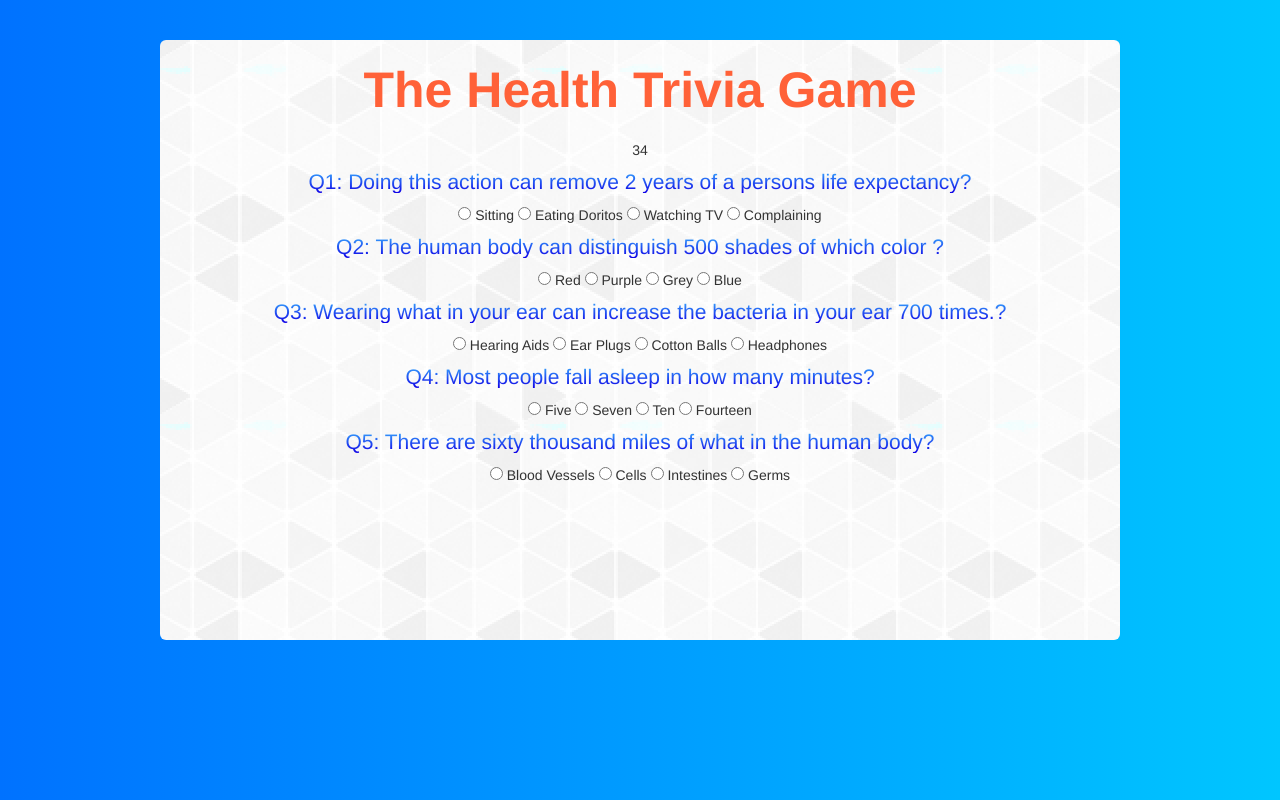
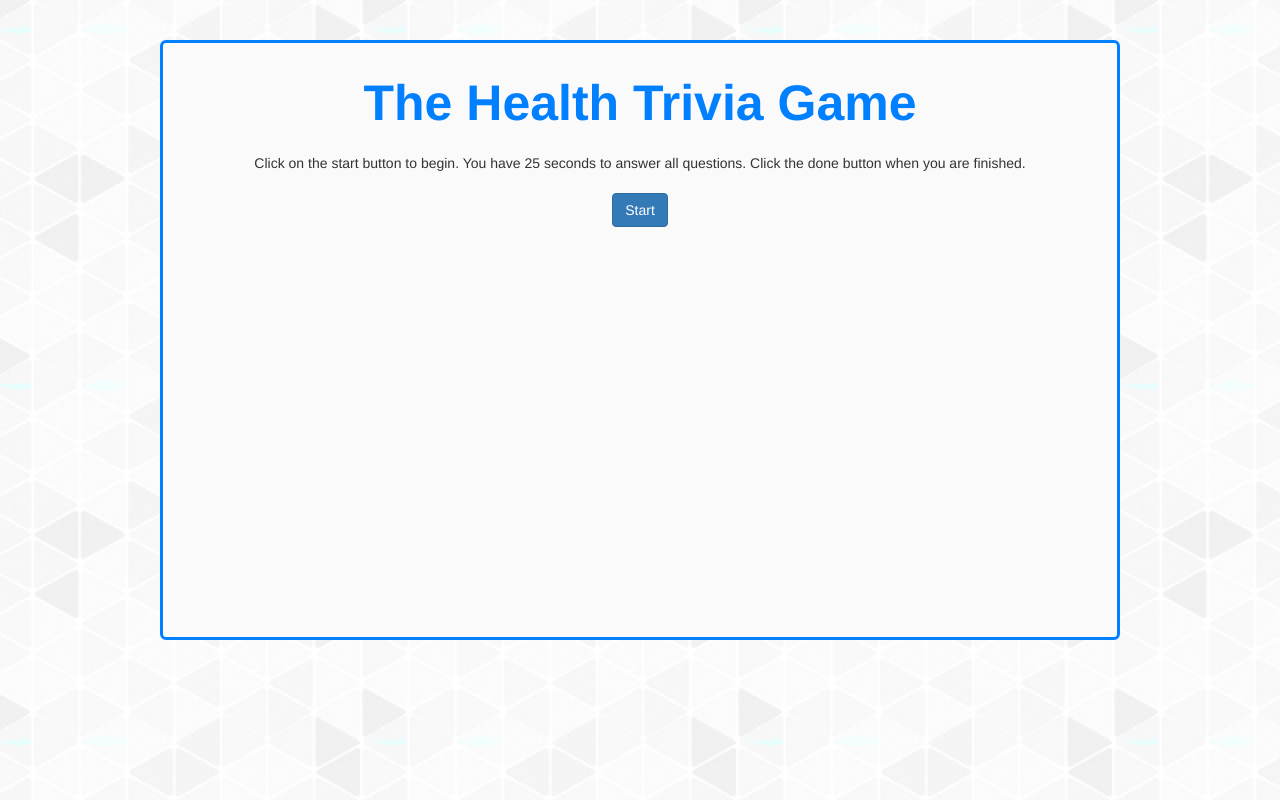
Before and after one commit to hadicodes/Trivia-Game, a PHP site: page / in a window 1280 px wide. Run offline with PHP 8.4, Linux system fonts and the light colour scheme; some libraries are stand-ins or nearby versions; some web fonts are replaced.

Commit message:
Finished game

```diff
--- a/assets/css/style.css
+++ b/assets/css/style.css
@@ -1,20 +1,12 @@
-    /*Background Gradient*/
-
-    .body-page {
-        background: #00c6ff;
-        /* fallback for old browsers */
-        background: -webkit-linear-gradient(to left, #00c6ff, #0072ff);
-        /* Chrome 10-25, Safari 5.1-6 */
-        background: linear-gradient(to left, #00c6ff, #0072ff);
-        /* W3C, IE 10+/ Edge, Firefox 16+, Chrome 26+, Opera 12+, Safari 7+ */
+    body {
+        background: url(../images/gplaypattern.png);
+        background-repeat: repeat;
     }
 
     .game-box {
+        background-color: #fafafa;
         border-radius: 6px;
-        background: url(../images/gplaypattern.png);
-        background-position: left top;
-        background-repeat: repeat;
-        padding: 20px;
+        border: #0080FF 3px solid;
         width: 960px;
         height: 600px;
         text-align: center;
@@ -23,21 +15,26 @@
     }
 
     .trivia-title {
-        color: #FF6138;
+        color: #0080FF;
         font-weight: bold;
         font-size: 50px;
         line-height: 20px;
-        padding-bottom: 30px;
+        padding: 30px;
     }
 
     h5 {
         font-size: 21px;
-        background: -webkit-linear-gradient(#38B1FF, #0F00E6);
-        -webkit-background-clip: text;
-        -webkit-text-fill-color: transparent;
     }
 
     .question-title {
         padding-left: 10px;
         padding-right: 10px;
     }
+
+    input[type=radio] {
+        margin: 10px;
+    }
+
+    button {
+        margin: 10px;
+    }
--- a/assets/javascript/app.js
+++ b/assets/javascript/app.js
@@ -58,15 +58,23 @@ function checkAnswer() {
     }
 }
 
-//Count down
-var count = 40;
-var total = setInterval(timer, 1000);
+function showResults() {
+    $('#results').append('Correctly answered: ' + correctAnswers + '</br>');
+    $('#results').append('Incorrectly answered: ' + incorrectAnswers + '</br>');
+    $('#results').append('Unanswered: ' + unanswered + '</br>');
+}
+
+//Count down timer at the top of the page
+//user has 40 seconds to complete the quiz
+var count = 25;
+var interval;
+var timeUp;
 
 function timer() {
     count--;
     if (count === 0) {
         timerMessage();
-        clearInterval(total);
+        clearInterval(interval);
     }
     $('#countdown-timer').html(count);
 }
@@ -74,3 +82,32 @@ function timer() {
 function timerMessage() {
     $('#timer-message').html('Time is up!');
 }
+
+
+$(document).ready(function() {
+    $('.start').show();
+    $('.game').hide();
+    $('.results').hide();
+    $('#start-button').on('click', function() {
+        $('.game').show();
+        interval = setInterval(timer, 1000);
+        $('.start').hide();
+        timeUp = setTimeout(function() {
+            clearInterval(interval);
+            checkAnswer();
+            $('#results').append('You ran out of time!</br>');
+            showResults();
+            $('.results').show();
+            $('.game').hide();
+        }, 25000);
+    });
+    $('#done-button').on('click', function() {
+        clearTimeout(timeUp);
+        clearInterval(interval);
+        checkAnswer();
+        showResults();
+        $('.results').show();
+        $('.game').hide();
+    });
+
+});
--- a/index.html
+++ b/index.html
@@ -18,44 +18,53 @@
         <div class="header">
             <h1 class="trivia-title">The Health Trivia Game</h1>
         </div>
-        <div id="countdown-timer">
-            <span>40</span>
+        <div id="start-game" class="start">
+            <p>Click on the start button to begin. You have 25 seconds to answer all questions. Click the done button when you are finished.</p>
+            <button class="btn btn-primary start" id="start-button">Start</button>
         </div>
-        <div id="timer-message"></div>
-        <div class="Q1 question-title">
+        <div id="countdown-timer" class="game">
+            <span>25</span>
+        </div>
+        <div id="timer-message" class="game"></div>
+        <div class="Q1 question-title game">
             <h5>Q1: Doing this action can remove 2 years of a persons life expectancy?</h5>
             <input type="radio" name="q1" value="Sitting"> Sitting
             <input type="radio" name="q1" value="Eating Doritos"> Eating Doritos
             <input type="radio" name="q1" value="Watching TV"> Watching TV
             <input type="radio" name="q1" value="Complaining"> Complaining
         </div>
-        <div class="Q2 question-title">
+        <div class="Q2 question-title game">
             <h5>Q2: The human body can distinguish 500 shades of which color ?</h5>
             <input type="radio" name="q2" value="Red"> Red
             <input type="radio" name="q2" value="Purple"> Purple
             <input type="radio" name="q2" value="Grey"> Grey
             <input type="radio" name="q2" value="Blue"> Blue
         </div>
-        <div class="Q3 question-title">
+        <div class="Q3 question-title game">
             <h5>Q3: Wearing what in your ear can increase the bacteria in your ear 700 times.?</h5>
             <input type="radio" name="q3" value="Hearing Aids"> Hearing Aids
             <input type="radio" name="q3" value="Ear Plugs"> Ear Plugs
             <input type="radio" name="q3" value="Cotton Balls"> Cotton Balls
             <input type="radio" name="q3" value="Headphones"> Headphones
         </div>
-        <div class="Q4 question-title">
+        <div class="Q4 question-title game">
             <h5>Q4: Most people fall asleep in how many minutes?</h5>
             <input type="radio" name="q4" value="Five"> Five
             <input type="radio" name="q4" value="Seven"> Seven
             <input type="radio" name="q4" value="Ten"> Ten
             <input type="radio" name="q4" value="Fourteen"> Fourteen
         </div>
-        <div class="Q5 question-title">
+        <div class="Q5 question-title game">
             <h5>Q5: There are sixty thousand miles of what in the human body?</h5>
             <input type="radio" name="q5" value="Blood Vessels"> Blood Vessels
             <input type="radio" name="q5" value="Cells"> Cells
             <input type="radio" name="q5" value="Intestines"> Intestines
             <input type="radio" name="q5" value="Germs"> Germs
+        </div>
+        <div id="end-game" class='game'>
+            <button class="btn btn-primary" id="done-button">Done</button>
+        </div>
+        <div id="results" class="results">
         </div>
     </div>
     <!-- Javascript Link to game.js -->
```
